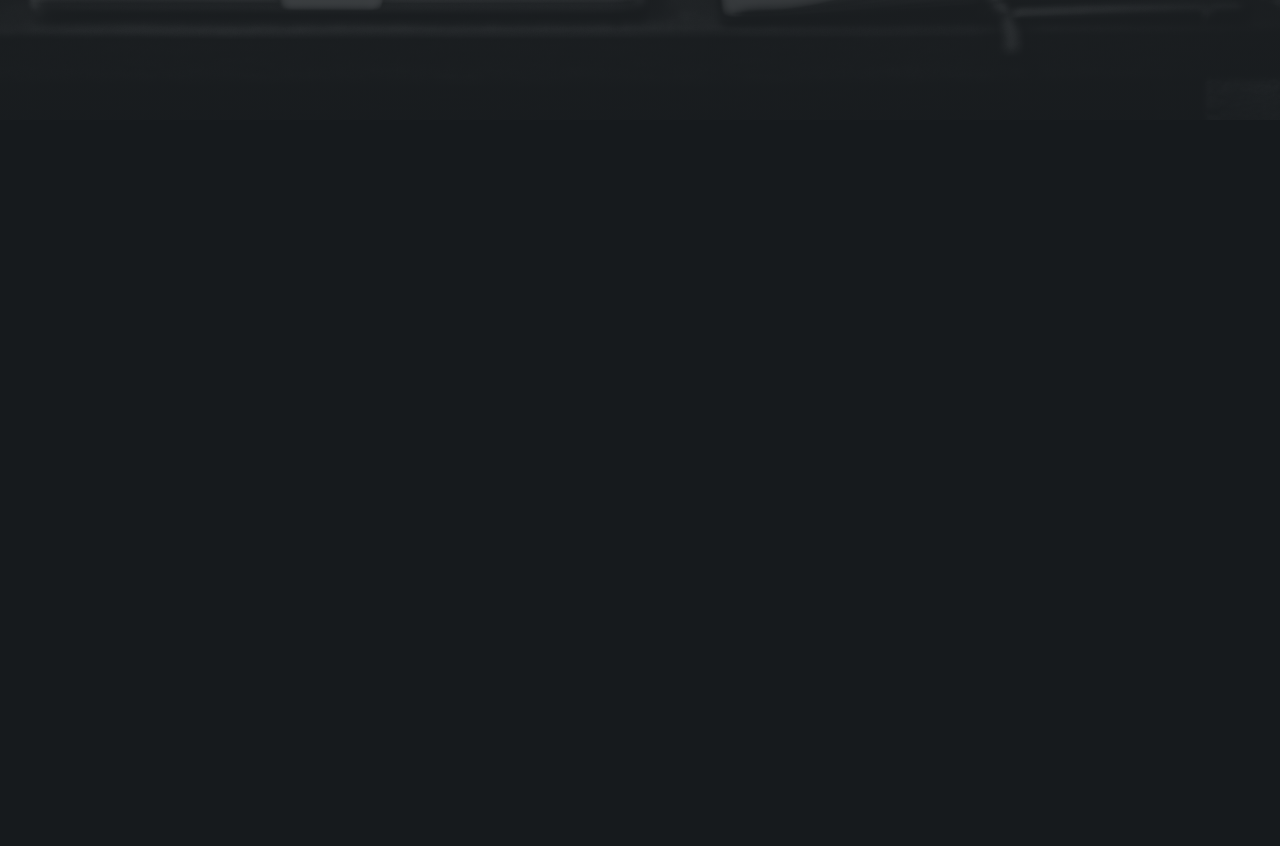
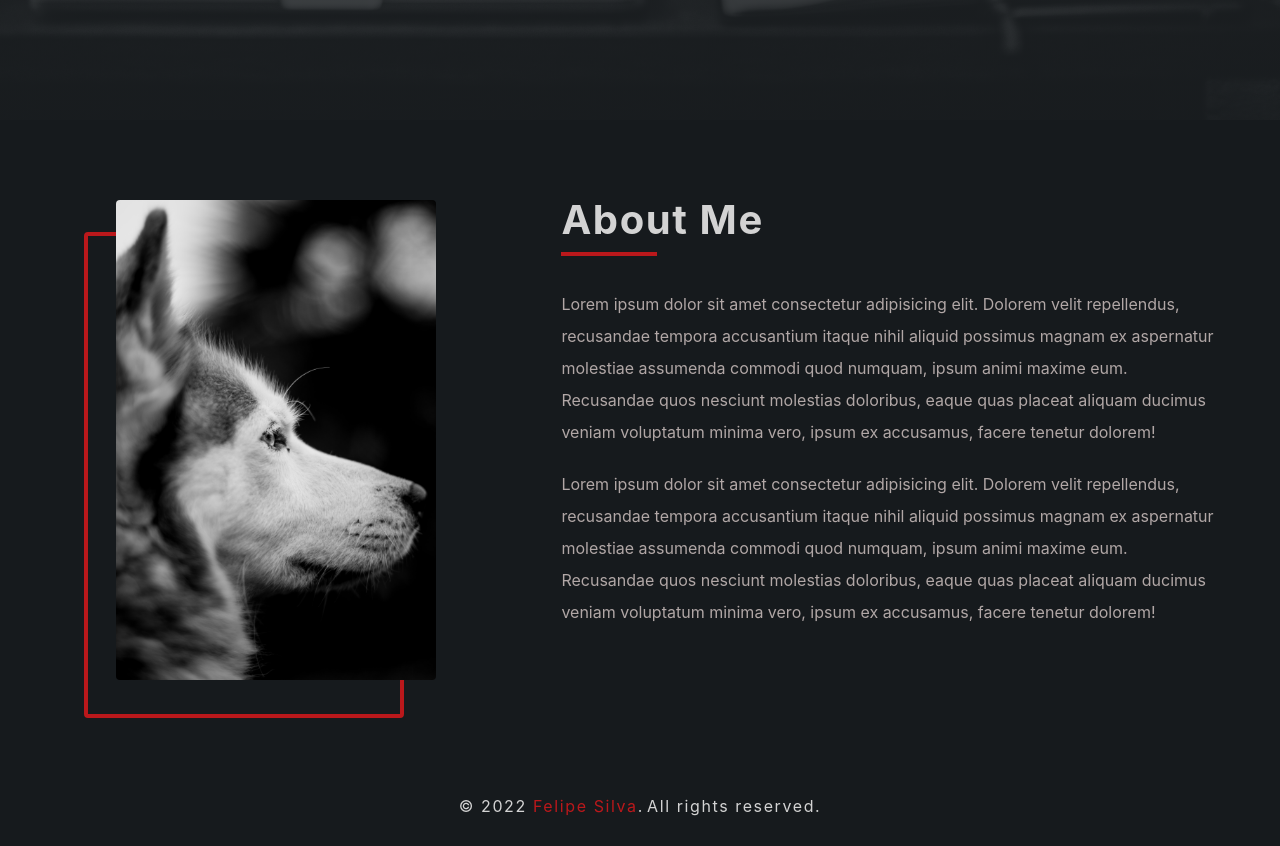
Before and after one commit to fgsilva94/fgsilva94.github.io, a React (Create React App) app: page /v1 in a window 1280 px wide. Shown: the part 680-1526 px from the top of the page. Before the commit the page ends 800 px from the top, so only its background shows below. Built offline with nearby package versions, Linux system fonts and the light colour scheme.

Commit message:
About and footer components implemented

```diff
--- /dev/null
+++ b/src/components/About.js
@@ -0,0 +1,91 @@
+import React from "react";
+import styled from "styled-components";
+import aboutImg from "../assets/about-img.jpg";
+
+const About = () => {
+  return (
+    <Wrapper className="section section-center">
+      <article className="about-img">
+        <img src={aboutImg} alt="about img" />
+      </article>
+      <article className="about-info">
+        <section className="title">
+          <h2>about me</h2>
+          <div className="underline"></div>
+        </section>
+        <p>
+          Lorem ipsum dolor sit amet consectetur adipisicing elit. Dolorem velit
+          repellendus, recusandae tempora accusantium itaque nihil aliquid
+          possimus magnam ex aspernatur molestiae assumenda commodi quod
+          numquam, ipsum animi maxime eum. Recusandae quos nesciunt molestias
+          doloribus, eaque quas placeat aliquam ducimus veniam voluptatum minima
+          vero, ipsum ex accusamus, facere tenetur dolorem!
+        </p>
+        <p>
+          Lorem ipsum dolor sit amet consectetur adipisicing elit. Dolorem velit
+          repellendus, recusandae tempora accusantium itaque nihil aliquid
+          possimus magnam ex aspernatur molestiae assumenda commodi quod
+          numquam, ipsum animi maxime eum. Recusandae quos nesciunt molestias
+          doloribus, eaque quas placeat aliquam ducimus veniam voluptatum minima
+          vero, ipsum ex accusamus, facere tenetur dolorem!
+        </p>
+      </article>
+    </Wrapper>
+  );
+};
+
+const Wrapper = styled.section`
+  display: grid;
+  gap: 4rem;
+
+  .about-img {
+    display: block;
+    justify-self: center;
+  }
+
+  img {
+    max-height: 30rem;
+    position: relative;
+    border-radius: var(--radius);
+    -o-object-fit: cover;
+    object-fit: cover;
+    object-position: center;
+  }
+
+  .about-info {
+    line-height: 2;
+    max-width: 45em;
+    margin: 0 auto;
+  }
+
+  .title {
+    text-align: left;
+    margin-bottom: 2rem;
+  }
+
+  .underline {
+    margin-left: 0;
+  }
+
+  @media (min-width: 992px) {
+    grid-template-columns: 2fr 3fr;
+
+    .about-img {
+      display: block;
+      position: relative;
+    }
+
+    .about-img::before {
+      content: "";
+      position: absolute;
+      width: 100%;
+      height: 100%;
+      border: 0.25rem solid var(--clr-primary-3);
+      top: 2rem;
+      left: -2rem;
+      border-radius: var(--radius);
+    }
+  }
+`;
+
+export default About;
--- /dev/null
+++ b/src/components/Footer.js
@@ -0,0 +1,41 @@
+import React from "react";
+import styled from "styled-components";
+
+const Footer = () => {
+  return (
+    <Wrapper>
+      <h5>
+        &copy; {new Date().getFullYear()}
+        <span> Felipe Silva</span>.
+      </h5>
+      <h5>All rights reserved.</h5>
+    </Wrapper>
+  );
+};
+
+const Wrapper = styled.footer`
+  height: 5rem;
+  display: flex;
+  flex-direction: column;
+  justify-content: center;
+  align-items: center;
+  text-align: center;
+
+  span {
+    color: var(--clr-primary-3);
+  }
+
+  h5 {
+    color: var(--clr-grey-2);
+    margin: 0.1rem;
+    font-weight: 400;
+    text-transform: none;
+    line-height: 1.25;
+  }
+
+  @media (min-width: 776px) {
+    flex-direction: row;
+  }
+`;
+
+export default Footer;
--- a/src/components/index.js
+++ b/src/components/index.js
@@ -1,5 +1,7 @@
 import Navbar from "./Navbar";
 import Sidebar from "./Sidebar";
 import Hero from "./Hero";
+import About from "./About";
+import Footer from "./Footer";
 
-export { Navbar, Sidebar, Hero };
+export { Navbar, Sidebar, Hero, About, Footer };
--- a/src/index.css
+++ b/src/index.css
@@ -195,7 +195,7 @@ p {
 }
 
 .title .underline {
-  width: 20rem;
+  width: 6rem;
   height: 0.25rem;
   background: var(--clr-primary-3);
   margin-left: auto;
--- a/src/pages/HomePage.js
+++ b/src/pages/HomePage.js
@@ -1,10 +1,12 @@
 import React from "react";
-import { Hero } from "../components";
+import { Hero, About, Footer } from "../components";
 
 const HomePage = () => {
   return (
     <main>
       <Hero />
+      <About />
+      <Footer />
     </main>
   );
 };
```
Also changed, not shown: src/assets/about-img.jpg (added).
